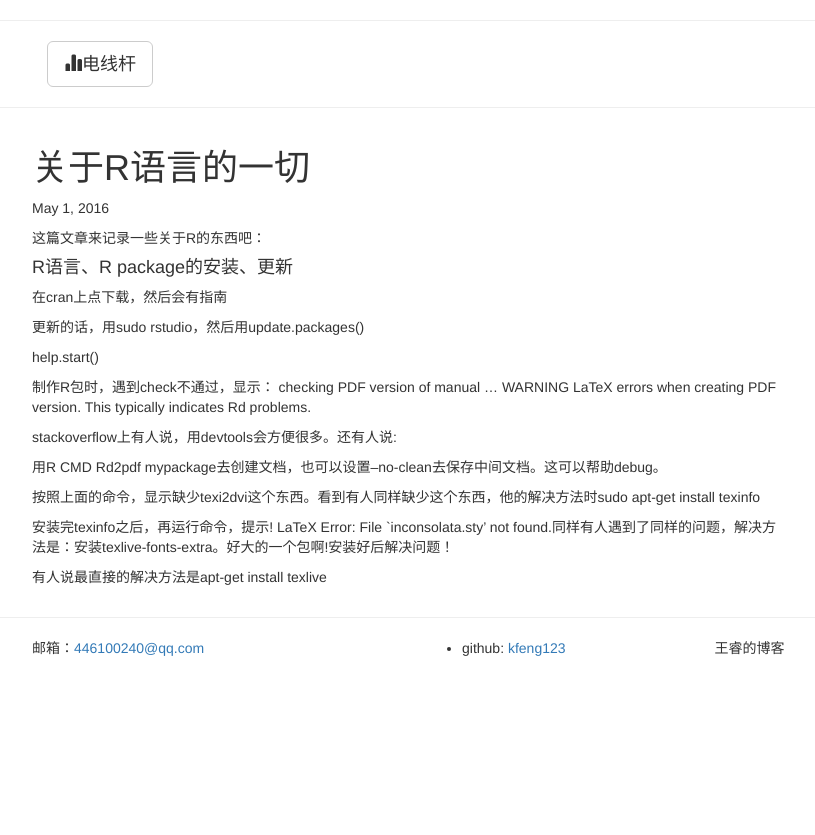
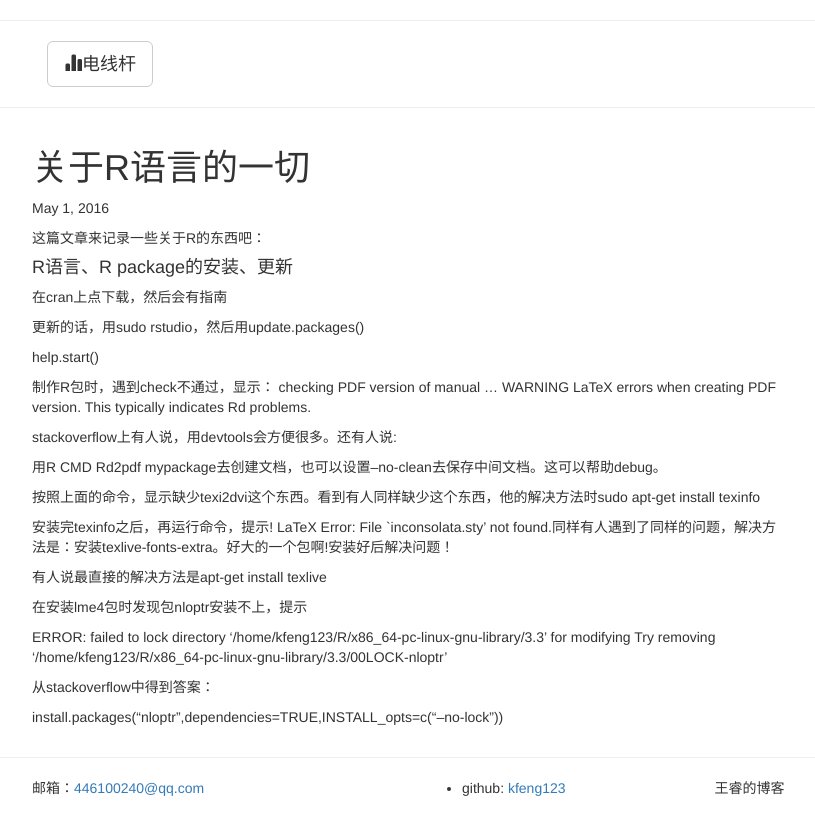
Before and after one commit to kfeng123/kfeng123.github.io, a Jekyll site: the page built from _posts/2016-05-01-R语言的一切.md, in a window 1280 px wide. Shown: the top 835 px of the page, without its empty margins (38-853 px from the left). Built offline with Jekyll 4.4.1, drawn with Linux system fonts in a browser that asks for light colours; nearby versions of some CDN libraries; comment, search, counter and statistics services are not loaded.

Commit message:
Update 2016-05-01-R语言的一切.md
安装lme4

```diff
--- a/_posts/2016-05-01-R语言的一切.md
+++ b/_posts/2016-05-01-R语言的一切.md
@@ -32,3 +32,12 @@ stackoverflow上有人说，用devtools会方便很多。还有人说:
 
 
 有人说最直接的解决方法是apt-get install texlive
+
+在安装lme4包时发现包nloptr安装不上，提示
+
+ERROR: failed to lock directory ‘/home/kfeng123/R/x86_64-pc-linux-gnu-library/3.3’ for modifying
+Try removing ‘/home/kfeng123/R/x86_64-pc-linux-gnu-library/3.3/00LOCK-nloptr’
+
+从stackoverflow中得到答案：
+
+install.packages("nloptr",dependencies=TRUE,INSTALL_opts=c("--no-lock"))
```
